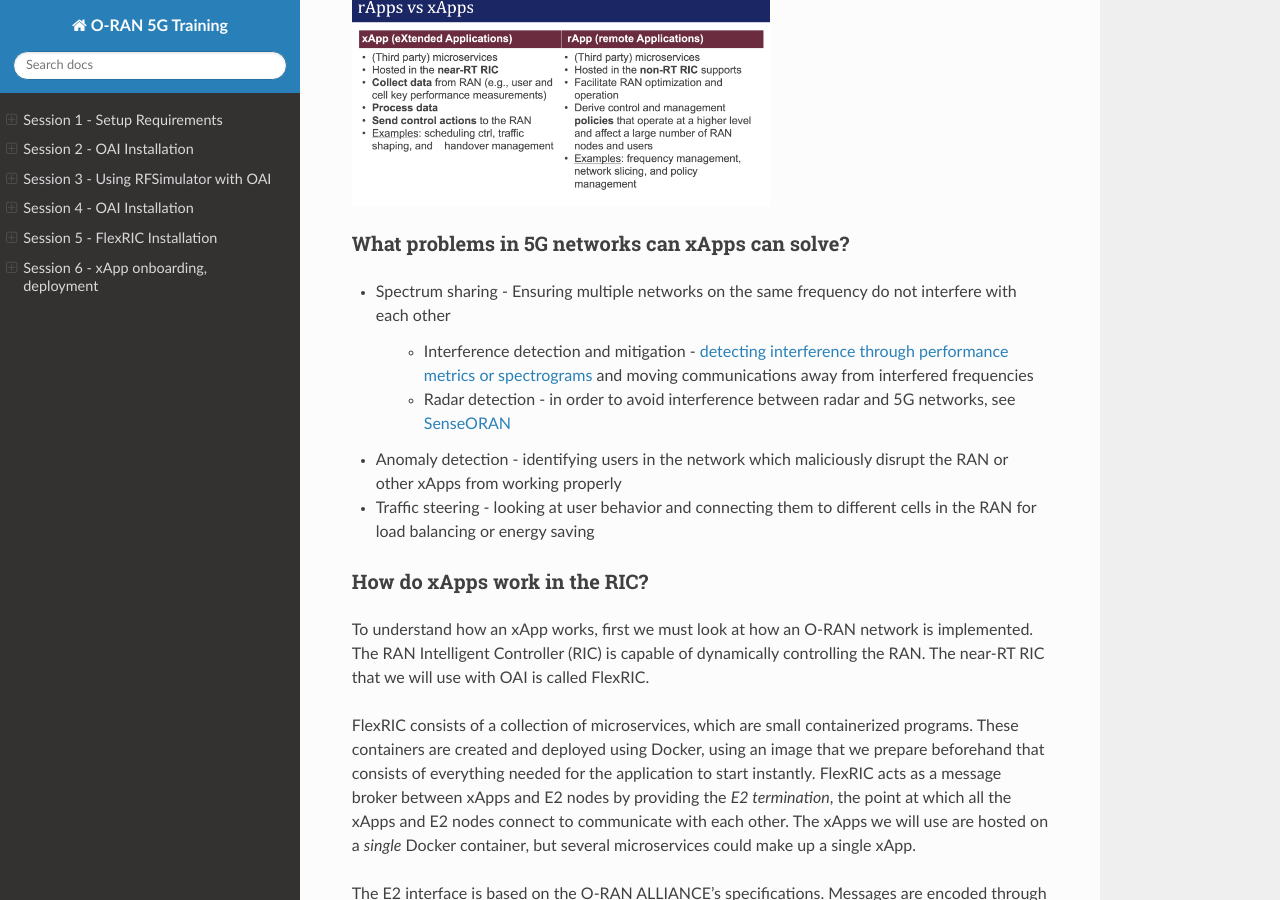
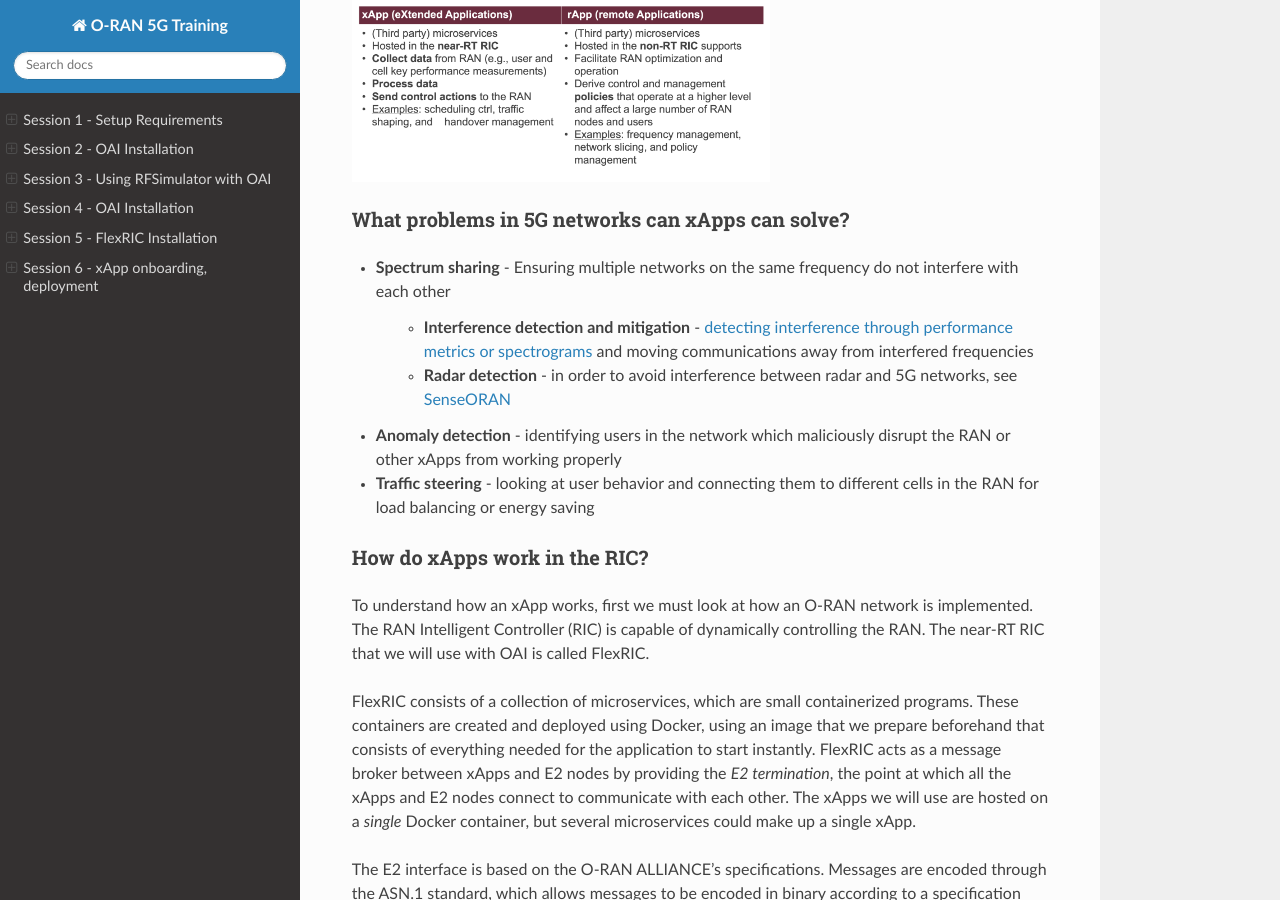
Before and after one commit to nextg-wireless/training-5g, a Sphinx documentation site: the page built from docs/source/index.rst, in a window 1280 px wide and 900 px high, scrolled down 11789 px. Built offline with Sphinx 7.4.7 and the Read the Docs theme 3.1.0, drawn with Linux system fonts in a browser that asks for light colours; some of the changed text lies outside the part shown.

Commit message:
Minor formatting fixes

```diff
--- a/docs/source/index.rst
+++ b/docs/source/index.rst
@@ -121,8 +121,7 @@ The major components are:
 
 * The gNB / gNodeB / base station (BS)
 
-    * In O-RAN, the gNB can be split between the Centralized Unit (CU) and the Distributed Unit (DU),
-    where the CU contains the higher-level layers of the network protocol stack and the DU contains the lower layers.
+    * In O-RAN, the gNB can be split between the Centralized Unit (CU) and the Distributed Unit (DU), where the CU contains the higher-level layers of the network protocol stack and the DU contains the lower layers.
 
 * The user equipment (UE)
 
@@ -343,7 +342,7 @@ What is O-RAN?
 ~~~~~~~~~~~~~~
 
 O-RAN is the Open RAN as defined by O-RAN ALLIANCE, which is a worldwide community of mobile network operators, vendors, and research & academic institutions.
-"`O-RAN ALLIANCE's mission <https://www.o-ran.org/about>` is to re-shape the RAN industry towards more intelligent, open, virtualized and fully interoperable mobile networks."
+"`O-RAN ALLIANCE's mission <https://www.o-ran.org/about>`_ is to re-shape the RAN industry towards more intelligent, open, virtualized and fully interoperable mobile networks."
 
 * Founded by AT&T, China Mobile, Deutsche Telekom, NTT DOCOMO and Orange in Feb 2018
 
@@ -530,14 +529,14 @@ Below is a comparison between xApps and rApps:
 What problems in 5G networks can xApps can solve?
 ~~~~~~~~~~~~~~~~~~~~~~~~~~~~~~~~~~~~~~~~~~~~~~~~~
 
-* Spectrum sharing - Ensuring multiple networks on the same frequency do not interfere with each other
+* **Spectrum sharing** - Ensuring multiple networks on the same frequency do not interfere with each other
 
-    * Interference detection and mitigation - `detecting interference through performance metrics or spectrograms <https://ieeexplore.ieee.org/document/10356330>`_ and moving communications away from interfered frequencies
-    * Radar detection - in order to avoid interference between radar and 5G networks, see `SenseORAN <https://ieeexplore.ieee.org/document/10353027>`_
+    * **Interference detection and mitigation** - `detecting interference through performance metrics or spectrograms <https://ieeexplore.ieee.org/document/10356330>`_ and moving communications away from interfered frequencies
+    * **Radar detection** - in order to avoid interference between radar and 5G networks, see `SenseORAN <https://ieeexplore.ieee.org/document/10353027>`_
 
-* Anomaly detection - identifying users in the network which maliciously disrupt the RAN or other xApps from working properly
+* **Anomaly detection** - identifying users in the network which maliciously disrupt the RAN or other xApps from working properly
 
-* Traffic steering - looking at user behavior and connecting them to different cells in the RAN for load balancing or energy saving
+* **Traffic steering** - looking at user behavior and connecting them to different cells in the RAN for load balancing or energy saving
 
 
 How do xApps work in the RIC?
```
